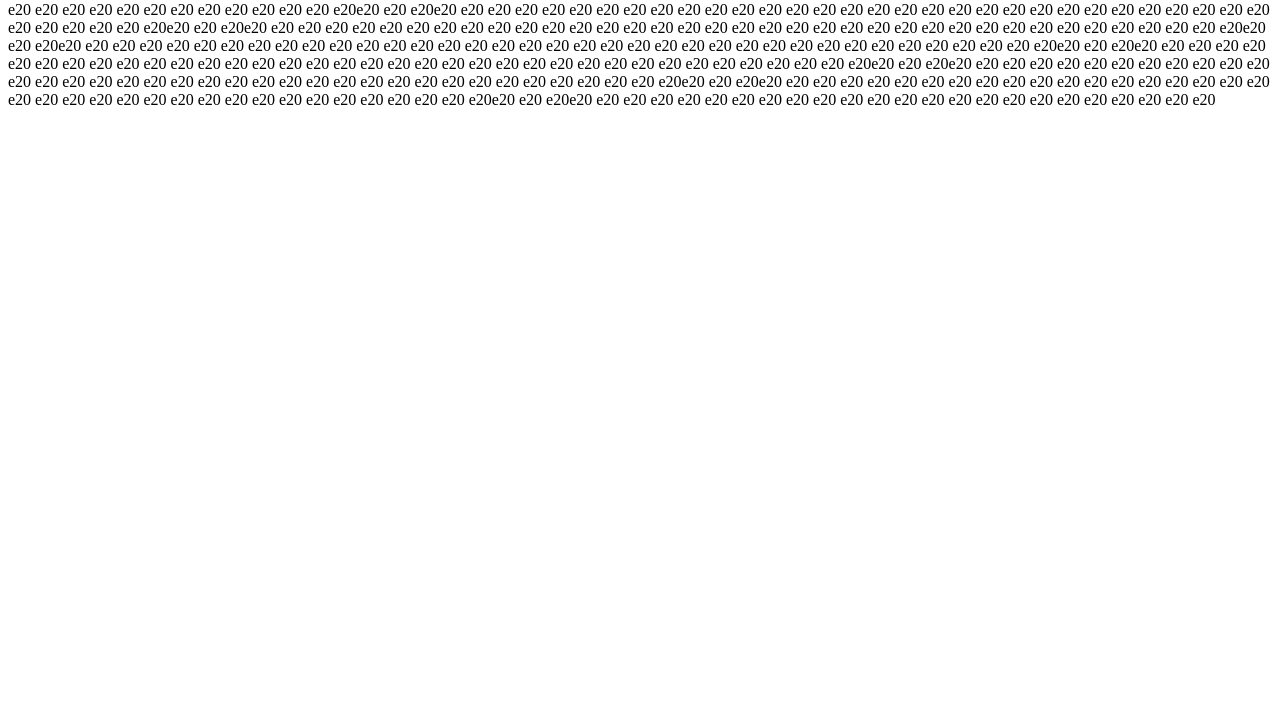
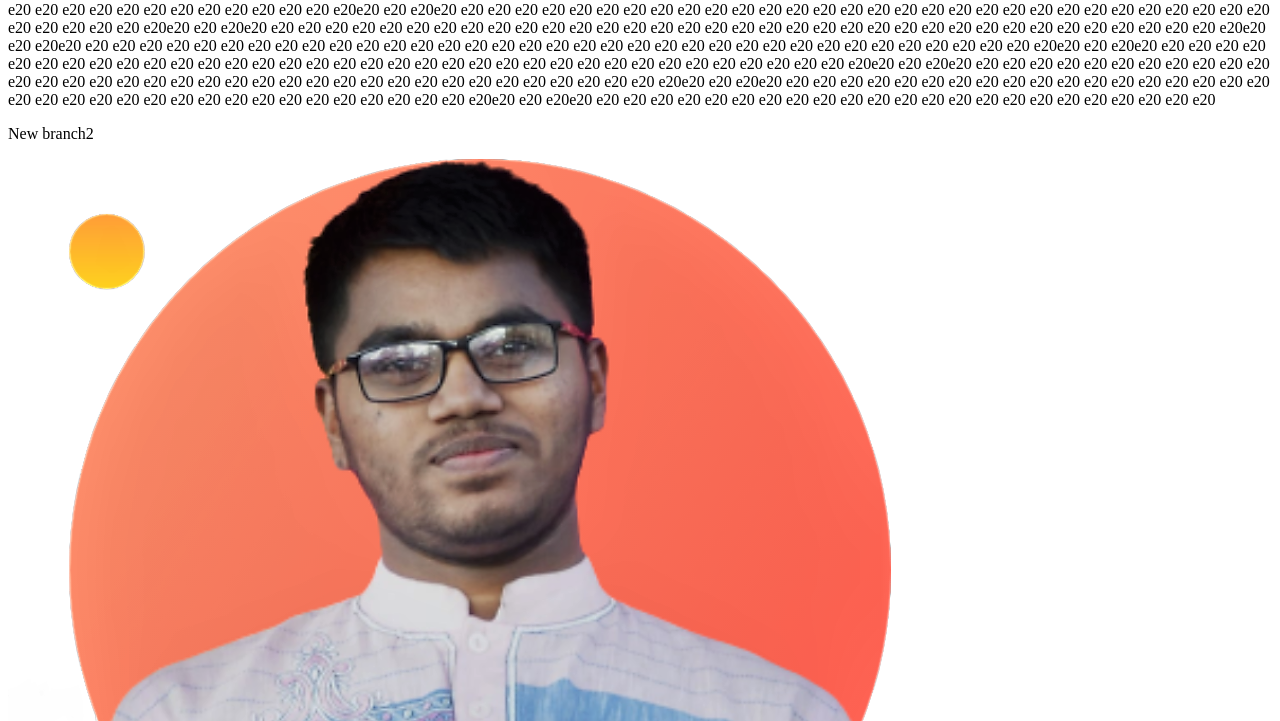
Before and after one commit to MIMustak/my-repo2-19062022, a plain HTML site: page index.html in a window 1280 px wide. Shown: the part 79-800 px from the top of the page. Drawn offline with Linux system fonts and the light colour scheme.

Commit message:
image aded

```diff
--- a/index.html
+++ b/index.html
@@ -9,5 +9,9 @@
 <body>
     <h1>I am able to create repository fie. </h1>
     <p>e20  e20 e20 e20 e20 e20 e20 e20 e20 e20 e20 e20 e20e20 e20 e20e20 e20 e20 e20 e20 e20 e20 e20 e20 e20 e20 e20 e20 e20 e20 e20 e20 e20 e20 e20 e20 e20 e20 e20 e20  e20 e20 e20 e20 e20 e20 e20 e20 e20 e20 e20 e20e20 e20 e20e20 e20 e20 e20 e20 e20 e20 e20 e20 e20 e20 e20 e20 e20 e20 e20 e20 e20 e20 e20 e20 e20 e20 e20 e20  e20 e20 e20 e20 e20 e20 e20 e20 e20 e20 e20 e20e20 e20 e20e20 e20 e20 e20 e20 e20 e20 e20 e20 e20 e20 e20 e20 e20 e20 e20 e20 e20 e20 e20 e20 e20 e20 e20 e20  e20 e20 e20 e20 e20 e20 e20 e20 e20 e20 e20 e20e20 e20 e20e20 e20 e20 e20 e20 e20 e20 e20 e20 e20 e20 e20 e20 e20 e20 e20 e20 e20 e20 e20 e20 e20 e20 e20 e20  e20 e20 e20 e20 e20 e20 e20 e20 e20 e20 e20 e20e20 e20 e20e20 e20 e20 e20 e20 e20 e20 e20 e20 e20 e20 e20 e20 e20 e20 e20 e20 e20 e20 e20 e20 e20 e20 e20 e20  e20 e20 e20 e20 e20 e20 e20 e20 e20 e20 e20 e20e20 e20 e20e20 e20 e20 e20 e20 e20 e20 e20 e20 e20 e20 e20 e20 e20 e20 e20 e20 e20 e20 e20 e20 e20 e20 e20 e20  e20 e20 e20 e20 e20 e20 e20 e20 e20 e20 e20 e20e20 e20 e20e20 e20 e20 e20 e20 e20 e20 e20 e20 e20 e20 e20 e20 e20 e20 e20 e20 e20 e20 e20 e20 e20 e20 e20 </p>
+    <div>
+        <p>New branch2</p>
+    </div>
+    <img src="images/mypic.png" alt="">
 </body>
 </html>
--- a/style.css
+++ b/style.css
@@ -0,0 +1,3 @@
+h1 {
+    color: orangered;
+}
```
Also changed, not shown: images/Mimustak-removebg-preview.png (added), images/dream-bg.png (added), images/exp-bg.png (added), images/my-bg.png (added), images/my-bg2.png (added), images/my-bg3.png (added), images/mypic.png (added), images/top-banner.png (added).
